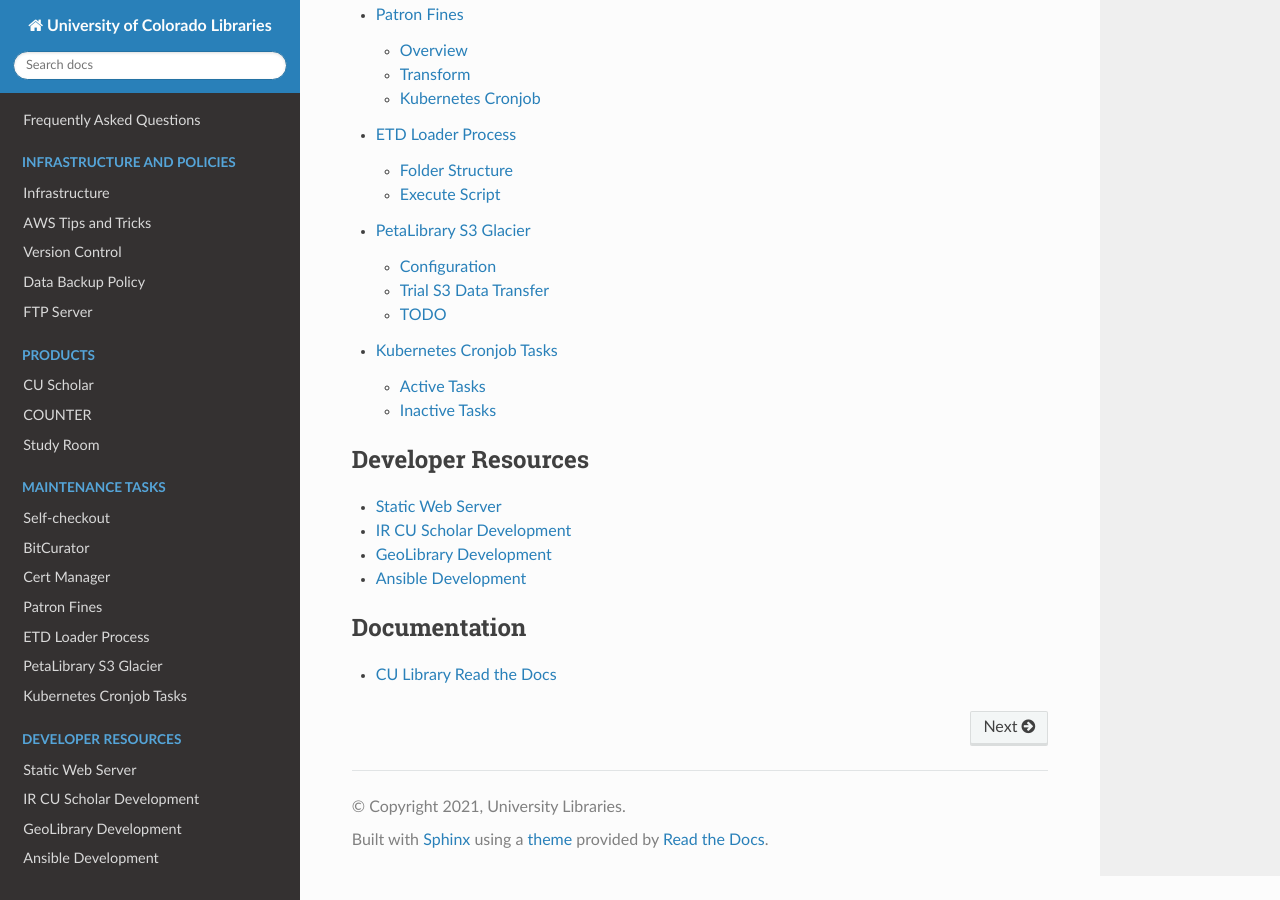
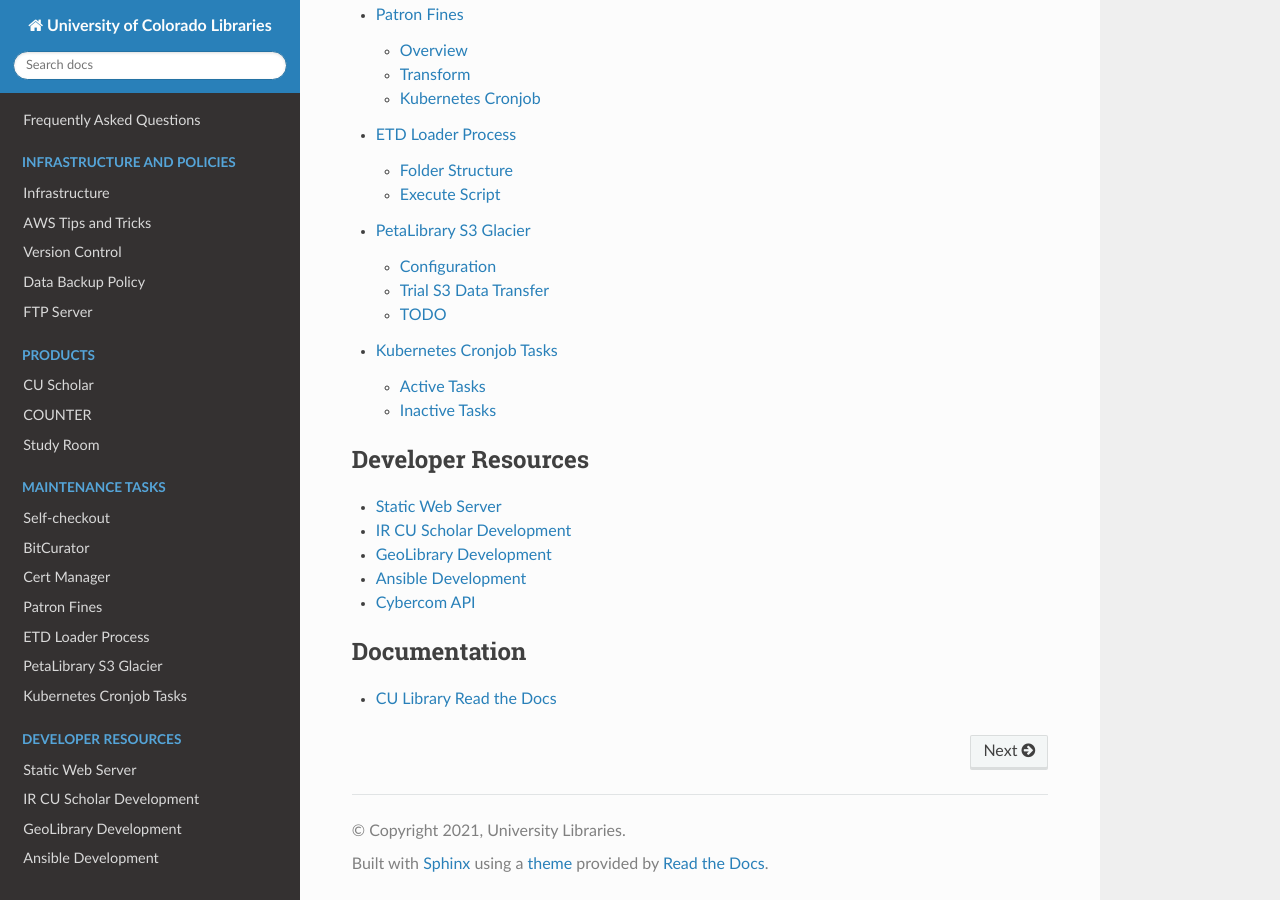
Before and after one commit to culibraries/documentation, a Sphinx documentation site: the page built from docs/index.rst, in a window 1280 px wide and 900 px high, scrolled down 1394 px. Built offline with Sphinx 7.4.7 and the Read the Docs theme 2.0.0, drawn with Linux system fonts in a browser that asks for light colours.

Commit message:
add dev page for cybercom

```diff
--- a/docs/index.rst
+++ b/docs/index.rst
@@ -55,6 +55,7 @@
    pages/irDev
    pages/geolibraryDev
    pages/ansibleDev
+   pages/cybercomDev
 
 .. toctree::
    :maxdepth: 1
--- /dev/null
+++ b/docs/pages/cybercomDev.md
@@ -0,0 +1,3 @@
+# Cybercom API
+
+Docs for development process.
```
